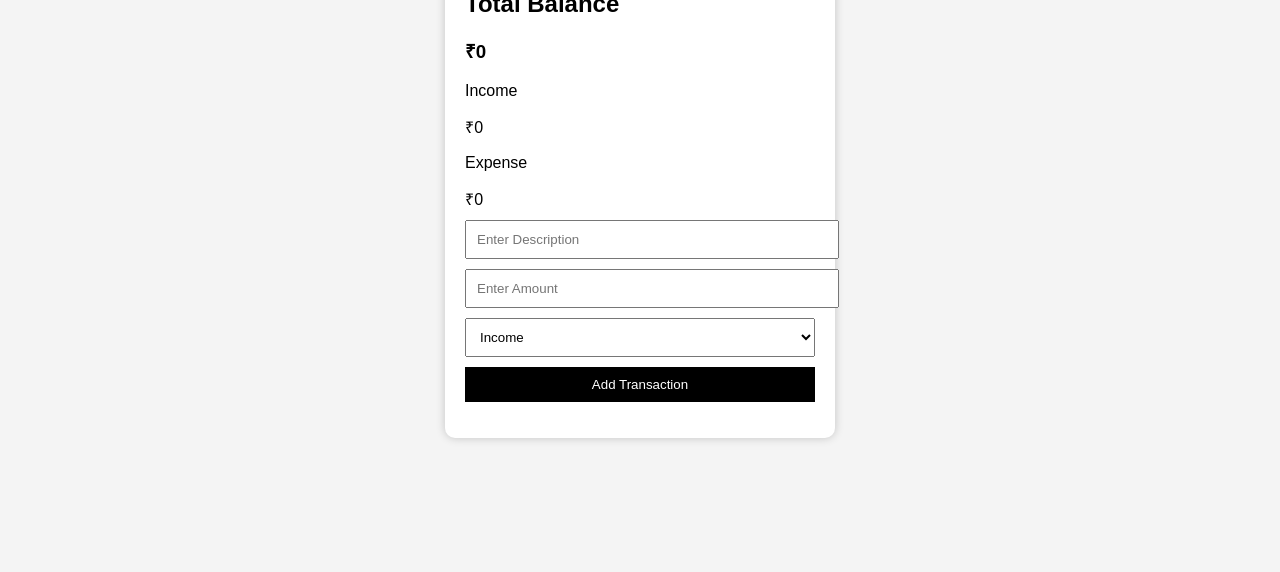
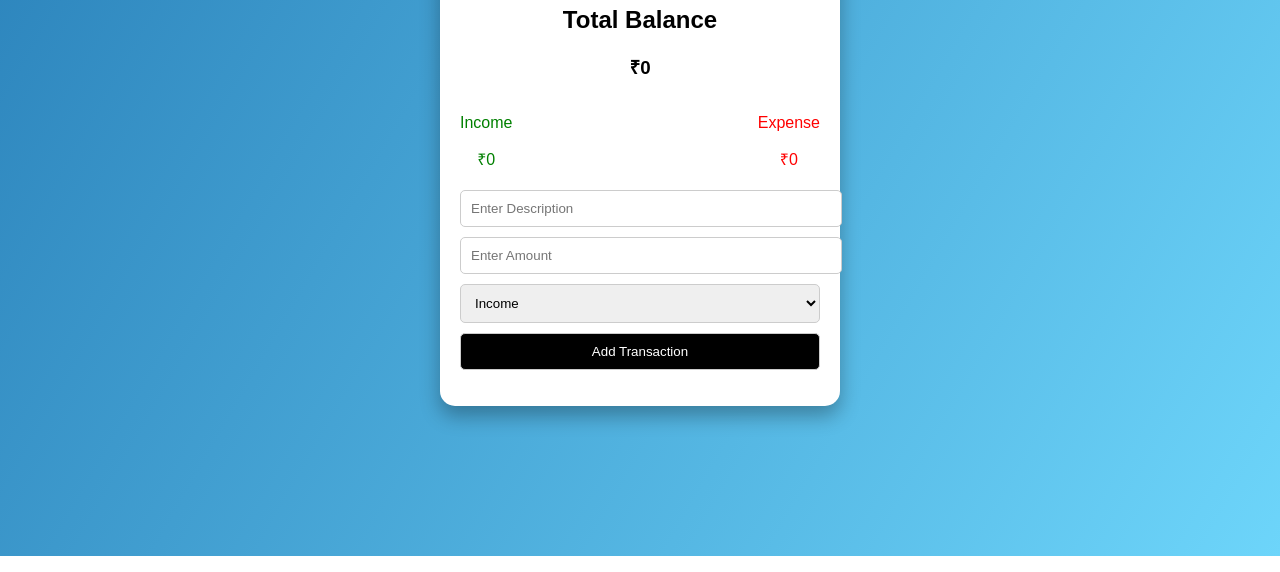
Before and after one commit to Ruban32/Personal-Expense-Tracker-, a plain HTML site: page index.html in a window 1280 px wide. Shown: the part 244-816 px from the top of the page. Drawn offline with Linux system fonts and the light colour scheme.

Commit message:
Enhance styles with gradient background and adjustments

```diff
--- a/style.css
+++ b/style.css
@@ -1,32 +1,44 @@
 body{
   font-family: Arial;
-  background:#f4f4f4;
+  background: linear-gradient(120deg, #2980b9, #6dd5fa);
   display:flex;
   justify-content:center;
   align-items:center;
   height:100vh;
+  margin:0;
 }
 
 .container{
   background:white;
   padding:20px;
-  width:350px;
-  border-radius:10px;
-  box-shadow:0 0 10px rgba(0,0,0,0.2);
+  width:360px;
+  border-radius:15px;
+  box-shadow:0 10px 20px rgba(0,0,0,0.3);
 }
 
 h1{
   text-align:center;
 }
 
-.balance{
+.balance-box{
   text-align:center;
   margin-bottom:10px;
 }
 
-h4{
+.summary{
+  display:flex;
+  justify-content:space-between;
+  margin:10px 0;
+}
+
+.income-box{
+  color:green;
   text-align:center;
-  color:#555;
+}
+
+.expense-box{
+  color:red;
+  text-align:center;
 }
 
 .form input,
@@ -35,27 +47,31 @@ h4{
   width:100%;
   padding:10px;
   margin-top:10px;
+  border-radius:5px;
+  border:1px solid #ccc;
 }
 
 button{
   background:black;
   color:white;
+  cursor:pointer;
   border:none;
-  cursor:pointer;
 }
 
 ul{
   list-style:none;
   padding:0;
+  margin-top:15px;
 }
 
 li{
-  background:#eee;
+  background:#f1f1f1;
   padding:10px;
   margin-top:10px;
   display:flex;
   justify-content:space-between;
   align-items:center;
+  border-radius:5px;
 }
 
 .income{
@@ -73,6 +89,6 @@ li button{
   color:white;
   border:none;
   padding:5px 8px;
+  border-radius:4px;
   cursor:pointer;
-  border-radius:4px;
 }
```
